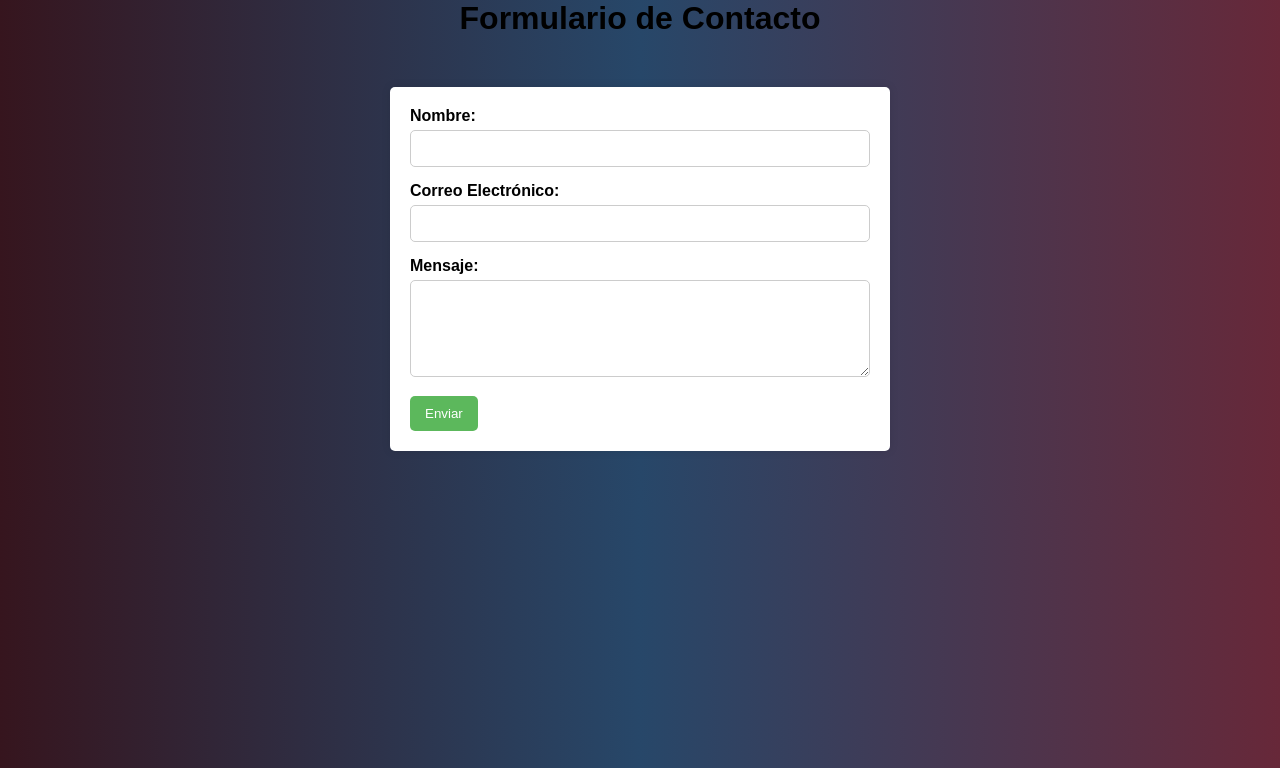
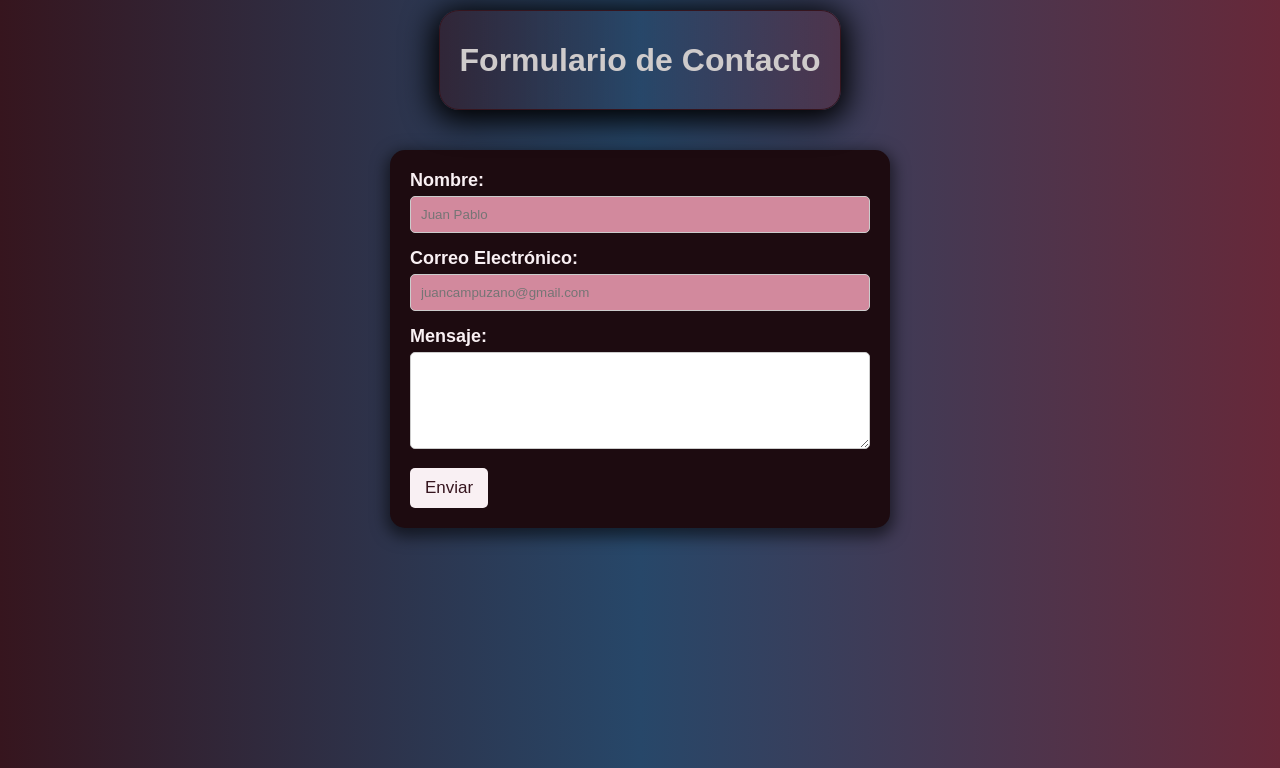
Before and after one commit to Juan17Informatico/form-contact-basic-php, a PHP site: page / in a window 1280 px wide. Shown: the top 768 px of the page. Run offline with PHP 8.4, Linux system fonts and the light colour scheme.

Commit message:
refactor( Estilos y maquetado HTML): - Se agregan clases a las etiquetas HTML - Se agregan estilos más acorde a la paleta de colores(Estilos en desarrollo y posible cambio

```diff
--- a/public/css/styles.css
+++ b/public/css/styles.css
@@ -1,5 +1,5 @@
-:root{
-    --color-1: #36151E;
+:root {
+    --color-1: #36151e;
     --color-2: #672839;
     --color-3: #274769;
 }
@@ -19,29 +19,54 @@ body {
         rgba(39, 71, 105, 1) 50%,
         rgba(103, 40, 57, 1) 100%
     );
+    align-content: center;
 }
 
-h1 {
-    text-align: center;
+.header-container {
+    display: flex;
+    min-height: 150px;
+    justify-content: center;
 }
 
-form {
-    max-width: 500px;
-    margin: 50px auto;
+.h1-form {
+    margin-top: 10px;
+    background: rgb(54, 21, 30);
+    background: linear-gradient(
+        90deg,
+        rgba(54, 21, 30, 0.507) 0%,
+        rgba(39, 71, 105, 0.363) 50%,
+        rgba(103, 40, 57, 0.418) 100%
+    );
+    border: 1px solid rgb(54, 21, 30);
+    border-radius: 20px;
+    box-shadow: 0px 5px 30px 7px black;
+    max-width: 450px;
+    min-width: 300px;
+    align-content: center;
     padding: 20px;
-    background: #fff;
-    border-radius: 5px;
-    box-shadow: 0 0 10px rgba(0, 0, 0, 0.1);
+    color: rgb(207, 203, 203);
+    max-height: 100px;
 }
 
-label {
+.form-container {
+    max-width: 500px;
+    margin: 0px auto;
+    padding: 20px;
+    background: #1d0b10;
+    border-radius: 15px;
+    box-shadow: 0px 5px 15px 4px rgba(0, 0, 0, 0.548);
+}
+
+.label-form {
     display: block;
     margin-bottom: 5px;
     font-weight: bold;
+    font-size: 18px;
+    color: #f9f0f3;
 }
 
-input,
-textarea {
+.input-form,
+.textarea-form {
     width: 100%;
     padding: 10px;
     margin-bottom: 15px;
@@ -49,15 +74,25 @@ textarea {
     border-radius: 5px;
 }
 
-button {
-    background-color: #5cb85c;
-    color: #fff;
+.input-form{
+    background-color: #D2899D;
+    outline: none;
+    color: #1d0b10;
+}
+
+
+.submit-btn-form {
+    background: #F9F0F3;
+    color: var(--color-1);
     padding: 10px 15px;
     border: none;
     border-radius: 5px;
     cursor: pointer;
+    font-weight: 500;
+    font-size: 17px;
+    transition: all ease-in 0.3s;
 }
 
-button:hover {
-    background-color: #4cae4c;
+.submit-btn-form:hover {
+    background-color: #D1899E;
 }
--- a/public/index.php
+++ b/public/index.php
@@ -11,24 +11,27 @@
 
 <body>
 
-    <header>
-        <h1>Formulario de Contacto</h1>
+    <header class="header-container">
+        <h1 class="h1-form" >Formulario de Contacto</h1>
     </header>
-    <main>
-        <form action="../src/Contact.php" method="post" >
-            <label for="name">Nombre:</label>
-            <input type="text" name="name" id="name" required >
+    <main class="main-container" >
+        <form action="../src/Contact.php" method="post" class="form-container" >
+            <label for="name" class="label-form" >Nombre:</label>
+            <input type="text" class="input-form" name="name" id="name" placeholder="Juan Pablo" required >
 
-            <label for="email">Correo Electrónico:</label>
-            <input type="text" name="email" id="email" required >
+            <label for="email" class="label-form" >Correo Electrónico:</label>
+            <input type="text" class="input-form" name="email" id="email" placeholder="juancampuzano@gmail.com" required >
 
-            <label for="message">Mensaje:</label>
-            <textarea name="message" id="message" rows="5" ></textarea>
+            <label for="message" class="label-form" >Mensaje:</label>
+            <textarea class="textarea-form" name="message" id="message" rows="5" ></textarea>
 
-            <button type="submit" >Enviar</button>
+            <button type="submit" class="submit-btn-form" >Enviar</button>
         </form>
     </main>
-    <footer></footer>
+    <!-- <footer class="footer-container">
+        <p class="footer-text" >@Copyright - 2024</p>
+        <p class="footer-text" >Juan Campuzano</p>
+    </footer> -->
 
     <script src="public/js/scripts.js" ></script>
 </body>
```
